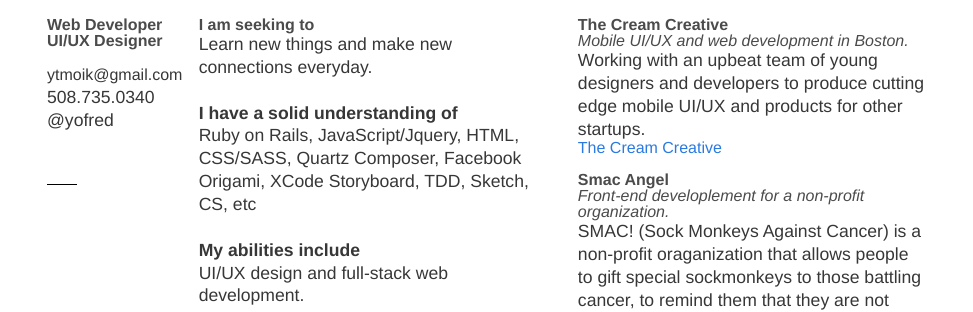
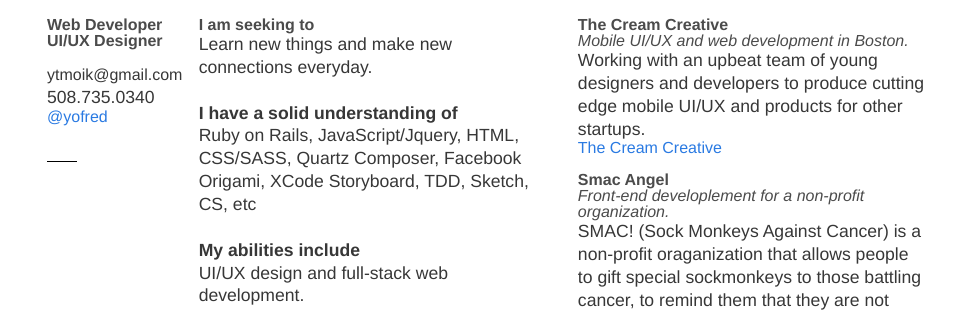
Before and after one commit to yofred/yofred.github.io, a Jekyll site: the page built from resume/index.html, in a window 1280 px wide. Shown: the part 329-641 px from the top of the page, without its empty margins (153-1126 px from the left). Built offline with Jekyll 4.4.1, drawn with Linux system fonts in a browser that asks for light colours; nearby versions of some CDN libraries.

```diff
--- a/_includes/resume.html
+++ b/_includes/resume.html
@@ -13,7 +13,7 @@
     <br /><br />
     <p class="smaller-text">ytmoik@gmail.com</p>
     <p>508.735.0340</p>
-    <p>@yofred</p>
+    <a href="http://twitter.com/yofred">@yofred</a>
 
     <br /><br /><div class="seperator-banner small-1 columns"></div>
   </div>
```
